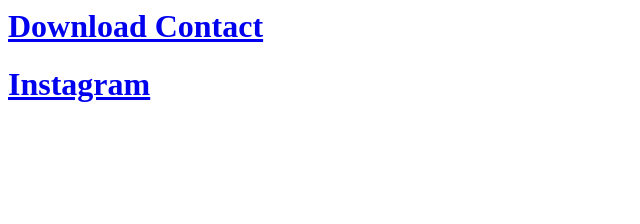
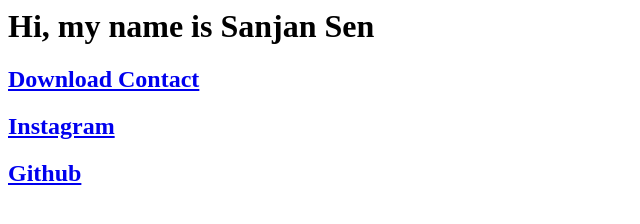
Before and after one commit to anorakthegreat/anorakthegreat.github.io, a plain HTML site: page Website/index.html in a window 1280 px wide. Shown: the whole page, without its empty margins (0-640 px from the left). Drawn offline with Linux system fonts and the light colour scheme.

Commit message:
knock knock whos there i dont fuckin know
github and instagram updated. more of my personal info be like.

```diff
--- a/Website/index.html
+++ b/Website/index.html
@@ -13,15 +13,21 @@
 
 <head>
     <title>Sanjan Sen</title>
-  </head>
+</head>
 
   <body>
 
+    <h1>Hi, my name is Sanjan Sen</h1>
+
     <a id="contactLink" href="SanjannSen.vcf" download>
-      <h1>Download Contact</h1>
+      <h2>Download Contact</h1>
     </a>
-    <a href="https://www.instagram.com/consideringdeath">
-      <h1>Instagram</h1>
-    </a>
+    <a href="https://www.instagram.com/considering_death">
+      <h2>Instagram</h1>
+    <a href="https://www.github.com/anorakthegreat">
+      <h2>Github</h1>
+
+
+
     <!-- <script src="js/contactReplace.js"></script> -->
   </body>
```
Also changed, not shown: Website/stealingcode.html (+2 -6 lines).
